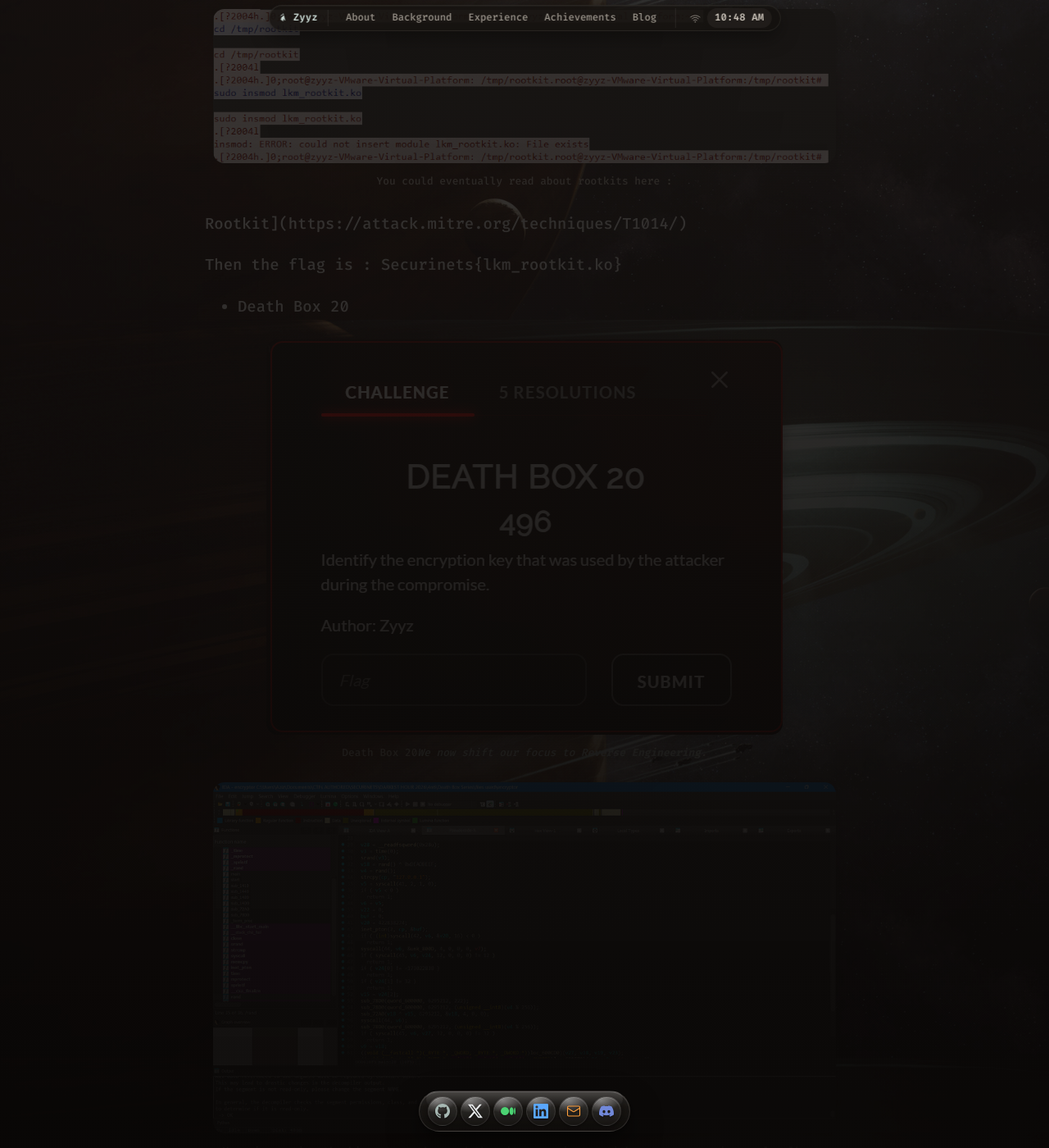
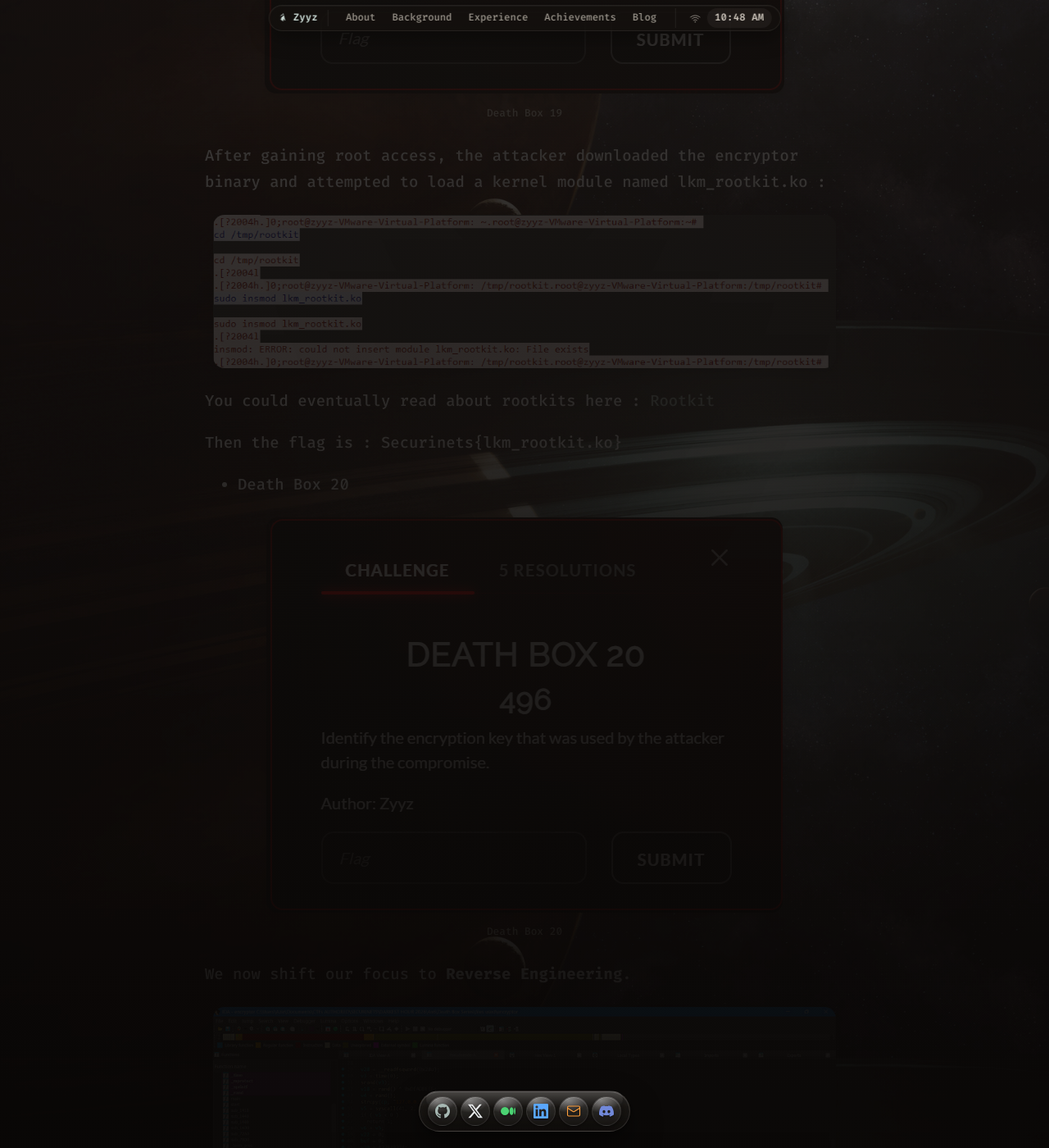
Before and after one commit to 0xZyyz/0xZyyz.github.io, a Jekyll site: the page built from _posts/2026-02-19-death-box-series-darkest-hour-ctf-2026.md, in a window 1280 px wide and 1400 px high, scrolled down 23010 px. Shown: the whole window at 82% size. Built offline with Jekyll 4.4.1, drawn with Linux system fonts in a browser that asks for light colours; some of the changed text lies outside the part shown.

Commit message:
Fix image captions: mark only Death Box titles as captions, un-break body text

````diff
--- a/_posts/2026-02-19-death-box-series-darkest-hour-ctf-2026.md
+++ b/_posts/2026-02-19-death-box-series-darkest-hour-ctf-2026.md
@@ -11,6 +11,7 @@ This write-up covers **Death Box Forensics**, a series of challenges I authored
 ![](/assets/posts/death-box/xEaeSRfbFBu08XJ6_DXxjQ.png)
 
 Forensic — Darkest Hour CTF 2026
+{: .img-caption}
 
 **Now, let’s dive in.**
 
@@ -19,6 +20,7 @@ Forensic — Darkest Hour CTF 2026
 ![](/assets/posts/death-box/yT9lZn9j4NdKSl4MFwmCrA.png)
 
 Death Box 0
+{: .img-caption}
 
 The opening task simply marks the start of the **Death Box Forensics** series. No analysis is required — just submit the welcome flag.
 
@@ -27,6 +29,7 @@ The opening task simply marks the start of the **Death Box Forensics** series. N
 ![](/assets/posts/death-box/ktfwsDCT7oj3cfVfUM3e-A.png)
 
 Death box 1
+{: .img-caption}
 
 ```
 ╭─░▒▓ ~/Downloads/writeup death box ▓▒░────────────────────────────────────────────────────────░▒▓ ✔  at 16:48:55 ▓▒░─╮
@@ -58,6 +61,7 @@ So the flag will be Securinets{zyyz-VMware-Virtual-Platform_Ubuntu_24.04}
 ![](/assets/posts/death-box/6Sk1Ux3lzx9imY7dqOuqyA.png)
 
 Death Box 3
+{: .img-caption}
 
 From server1.pcapng, we extracted the host’s IP and MAC address. The flag is : Securinets{192.168.255.137_00:0c:29:08:36:60}
 
@@ -66,6 +70,7 @@ From server1.pcapng, we extracted the host’s IP and MAC address. The flag is :
 ![](/assets/posts/death-box/Bpw_r_L5UlYcyleFRZ8TVg.png)
 
 Death Box 4
+{: .img-caption}
 
 ```
 ╭─░▒▓ ~/Downloads/writeup death box/home/zyyz ▓▒░──────────────────────────────────────────────░▒▓ ✔  at 17:09:46 ▓▒░─╮
@@ -80,6 +85,7 @@ So the flag is Securinets{Apache Tomcat}
 ![](/assets/posts/death-box/umu5m4UnKr156pMRShYoCA.png)
 
 Death Box 5
+{: .img-caption}
 
 The host Ip has several inforation chnage between the ip 192.168.255.1 in the server1.pcapng so the flag is : Securinets{192.168.255.1}
 
@@ -88,6 +94,7 @@ The host Ip has several inforation chnage between the ip 192.168.255.1 in the se
 ![](/assets/posts/death-box/MOngL-0KbVMWZ5ilVFDhZQ.png)
 
 Death Box 6
+{: .img-caption}
 
 By filtering for HTTP traffic in server1.pcapng, we can see that the attacker attempted to request /shell from the host.
 
@@ -167,6 +174,7 @@ So the flag is Securinets{m3ssy_d0cker_c0nta1n3r}
 ![](/assets/posts/death-box/iCawsYvab4mujymRk3EHvA.png)
 
 Death Box 8
+{: .img-caption}
 
 For this task, I used a **Wireshark feature that can reveal credentials**. You can access it by navigating to **Tools → Credentials**.
 
@@ -179,6 +187,7 @@ From this view, we could read the credentials used so the flag is : Securinets{Z
 ![](/assets/posts/death-box/1LgqFO0Dpq1gaLBrFE7jBg.png)
 
 Death Box 9
+{: .img-caption}
 
 After uploading the malicious shell, the attacker obtained a reverse shell on the host. They executed several commands and eventually invoked a command to upgrade it to an interactive shell.
 
@@ -197,6 +206,7 @@ Then our flag is Securinets{13e5b4b56447415508ee7288c003711b40b23c635bd79853f134
 ![](/assets/posts/death-box/sQ2DTwL4OyC22tJDf5iLmQ.png)
 
 Death Box 10
+{: .img-caption}
 
 So this is about apache tomcat 7.0.79 file upload vulnerability
 
@@ -209,6 +219,7 @@ Then our flag is Securinets{CVE-2017–12615}
 ![](/assets/posts/death-box/6PNaVPm-nOfpRqxhvBUl4g.png)
 
 Death Box 11
+{: .img-caption}
 
 From the first tcp stream upon obtaining the reverse shell :
 
@@ -221,6 +232,7 @@ Then our flag is : Securinets{id}
 ![](/assets/posts/death-box/KJJ2B6XlKGTT-bMLl5nmEQ.png)
 
 Death Box 12
+{: .img-caption}
 
 We can simply use the **timestamp of the packet** to determine this. So the flag is Securinets{2026–02–12 21:31:17}
 
@@ -245,6 +257,7 @@ Then the flag is : Securinets{c1d7b4fa2d47ddb90bb5956f03ab4bfa188edb6974cc84b65f
 ![](/assets/posts/death-box/BgbSZspcTWQTHaKJ6jaLsw.png)
 
 Death Box 14
+{: .img-caption}
 
 We can quickly identify relevant entries by **grepping for ****"sudo"** in the linpeas output.
 
@@ -257,6 +270,7 @@ So the flag is : Securinets{1.9.17}
 ![](/assets/posts/death-box/zH2gMl67XxHbkd-6yozARA.png)
 
 Death Box 15
+{: .img-caption}
 
 Inside the server1.pcapng we found this :
 
@@ -275,6 +289,7 @@ So the flag is Securinets{dev.test.local_SERVERS}
 ![](/assets/posts/death-box/Sf9ZnYos_iTyJrT_boSl0Q.png)
 
 Death Box 16
+{: .img-caption}
 
 From the earlier stream ,we could see the executed command is :
 
@@ -289,6 +304,7 @@ Then the flag is : Securinets{21ffc73dc9052e36e9e50190142b09d2b4ccb140985d729a5d
 ![](/assets/posts/death-box/ZMt0egUEEWW5LI-ABrAgTw.png)
 
 Death Box 17
+{: .img-caption}
 
 Obviously , the flag will be Securinets{CVE-2025–32462}
 
@@ -297,6 +313,7 @@ Obviously , the flag will be Securinets{CVE-2025–32462}
 ![](/assets/posts/death-box/QwcECTiQf4yFBBCsHFiXdg.png)
 
 Death Box 18
+{: .img-caption}
 
 ```
 ╭─░▒▓ ~/Downloads/writeup death box ▓▒░────────────────────────────────────────────────────────░▒▓ ✔  at 18:33:49 ▓▒░─╮
@@ -337,14 +354,13 @@ So the flag is : Securinets{b3f4743f68af9bb213057c81d066670cdee6513038fde235b136
 ![](/assets/posts/death-box/UtCRf8zWDc2SUmU0S1Vkcw.png)
 
 Death Box 19
+{: .img-caption}
 
 After gaining root access, the attacker downloaded the encryptor binary and attempted to load a kernel module named lkm_rootkit.ko :
 
 ![](/assets/posts/death-box/ltCzAzXaXZiCMrBK_2s74Q.png)
 
-You could eventually read about rootkits here :
-
-Rootkit](https://attack.mitre.org/techniques/T1014/)
+You could eventually read about rootkits here : [Rootkit](https://attack.mitre.org/techniques/T1014/)
 
 Then the flag is : Securinets{lkm_rootkit.ko}
 
@@ -352,7 +368,10 @@ Then the flag is : Securinets{lkm_rootkit.ko}
 
 ![](/assets/posts/death-box/oh989Giutw14iOXSBgPiLQ.png)
 
-Death Box 20*We now shift our focus to R****everse Engineering****.*
+Death Box 20
+{: .img-caption}
+
+We now shift our focus to **Reverse Engineering**.
 
 ![](/assets/posts/death-box/o_o_D0ijhBVgdgQz9hr14Q.png)
 
@@ -652,6 +671,7 @@ Then the flag is Securinets{C0ngrats_Pack3ts_Int3rc3pt3d_Succ3ssfully_84920}
 ![](/assets/posts/death-box/QftBW_xs0zVzOc3KDUXk6g.png)
 
 Death Box 21
+{: .img-caption}
 
 Earlier we saw that the attacker tried to clone a repo
 
@@ -884,6 +904,7 @@ So the flag is : Securinets{Mirai_824904182e863288f24a2d13273a3122bd8fef73fe6ae1
 ![](/assets/posts/death-box/Grh_4RPE3KgLnad_GYXruw.png)
 
 Death Box 22
+{: .img-caption}
 
 Moving now to server2.pcap . We can find the flag by filtering with http.
 
@@ -896,6 +917,7 @@ FLAG > Securinets{146.190.198.112_185.133.121.127}
 ![](/assets/posts/death-box/QuO1nwhQ4jT7qegg1A6HUg.png)
 
 Death Box 23
+{: .img-caption}
 
 The first server was a honeypot.
 
@@ -910,6 +932,7 @@ then the flag is Securinets{uc-httpd 1.0.0}
 ![](/assets/posts/death-box/BDQZqmaE_g7g1EyPEeKI9g.png)
 
 Death Box 24
+{: .img-caption}
 
 Analysis of the previous screenshot indicates that the attacker attempted a buffer overflow via the username field, suggesting that the login endpoint may be vulnerable. Capture and extract the relevant payload from Wireshark for further investigation.
 
@@ -920,6 +943,7 @@ Luckily , we got our flag : Securinets{hxxp://185[.]133.121[.]127:8099/Login[.]h
 ![](/assets/posts/death-box/D8sgHFdtpZWdsKAeiNdfmw.png)
 
 Death Box 25
+{: .img-caption}
 
 This question also involves reverse engineering the Go (Golang) malware to fully understand its behavior and functionality.
 Our target server is uc-httpd . so we will be exploring this function : main_infectFunctionUchttpd
@@ -935,6 +959,7 @@ Then our flag is Securinets{ucSofiaCheck}
 ![](/assets/posts/death-box/y9HhaUwrtm8v3XOIzrYJIQ.png)
 
 Death Box 26
+{: .img-caption}
 
 Just search for this vulnerability online.
 
--- a/style.css
+++ b/style.css
@@ -1330,9 +1330,10 @@ body { padding-top: 42px; }
   text-align: center;
 }
 
-.note__content p:has(> img) + p {
+.note__content .img-caption {
+  display: block;
   max-width: min(100%, 760px);
-  margin: -0.7rem auto 1.75rem;
+  margin: -0.6rem auto 1.75rem;
   text-align: center;
   font: 500 0.8rem var(--mono);
   color: var(--text-secondary);
````
Also changed, not shown: _posts/2025-07-26-ghost-revenge-fl1tz-summerrush-ctf-2025.md (+2 -0 lines).
